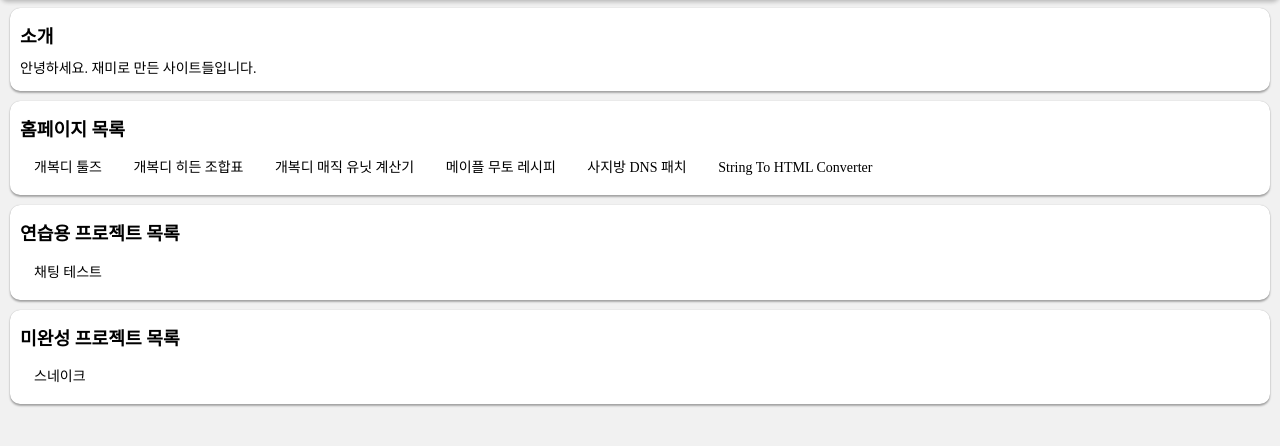
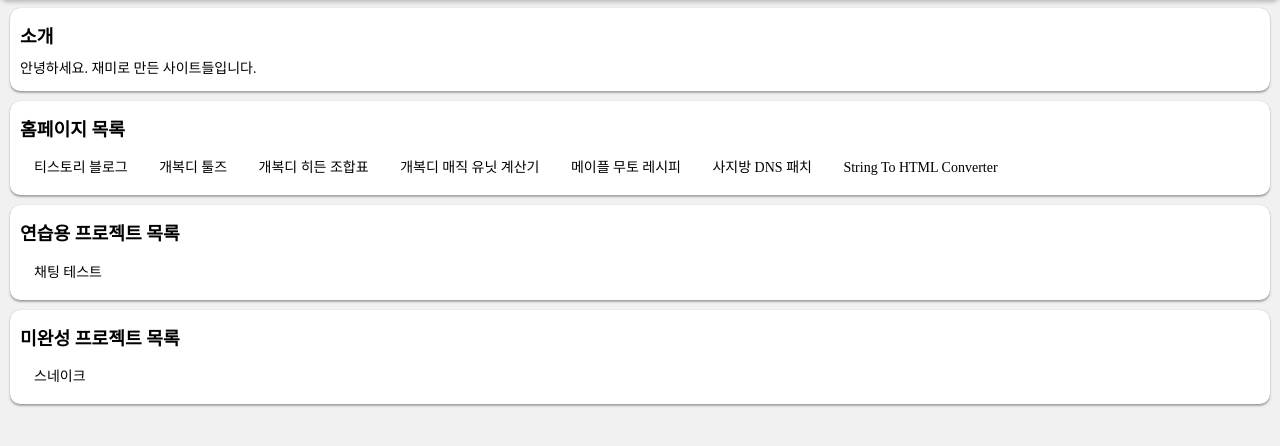
Before and after one commit to Lazyig/main_page, a website: page index.html in a window 1280 px wide. Shown: the part 66-512 px from the top of the page. Drawn offline with Linux system fonts and the light colour scheme.

Commit message:
티스토리 블로그 목록에 추가

```diff
--- a/index.html
+++ b/index.html
@@ -28,6 +28,7 @@
         </div>
         <div class="kigui frame">
             <h2>홈페이지 목록</h2>
+            <a class="kigui btn simple" href="https://itblog.lazyig.com/">티스토리 블로그</a>
             <a class="kigui btn simple" href="http://sld.lazyig.com/">개복디 툴즈</a>
             <a class="kigui btn simple" href="http://sld.lazyig.com/recipe.html">개복디 히든 조합표</a>
             <a class="kigui btn simple" href="http://sld.lazyig.com/magiccalc.html">개복디 매직 유닛 계산기</a>
```
